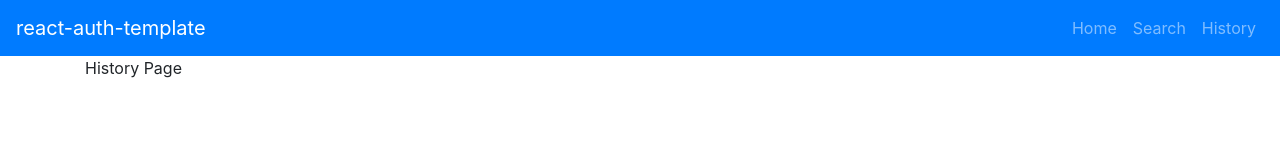
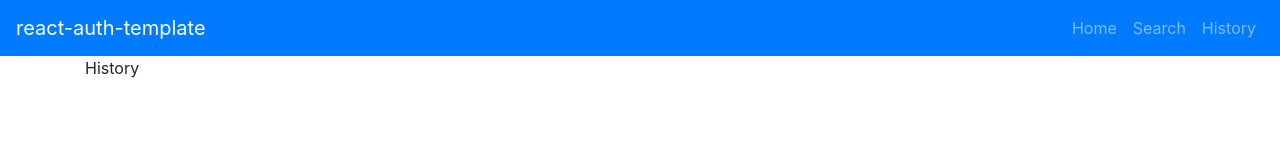
Before and after one commit to wpmcdonnell/hacker-news-search-app, a React app: page /#/history in a window 1280 px wide. Shown: the top 160 px of the page. Built offline with nearby package versions, Linux system fonts and the light colour scheme.

Commit message:
Add non-functional history.push, installed History
-Currently installed history npm, and trying to leverage history.push
in order to preserve state and push state or other data to history
component route
- Something to do with hash ? and unmounting?

```diff
--- a/package.json
+++ b/package.json
@@ -12,6 +12,7 @@
     "dotenv-expand": "4.2.0",
     "fs-extra": "3.0.1",
     "gh-pages": "^2.2.0",
+    "history": "^5.0.0",
     "html-react-parser": "^1.2.6",
     "moment": "^2.29.1",
     "object-assign": "4.1.1",
--- a/src/components/History/History.js
+++ b/src/components/History/History.js
@@ -2,19 +2,22 @@ import React, { Fragment, Component } from 'react'
 import { withRouter } from 'react-router-dom'
 
 class History extends Component {
-  constructor () {
-    super()
+  constructor (props) {
+    super(props)
 
     this.state = {
+      button: 5
+    }
+  }
 
-    }
+  componentDidMount () {
   }
 
   render () {
     return (
       <Fragment>
         <div>
-          <p>History Page </p>
+          <p>History </p>
         </div>
       </Fragment>
     )
--- a/src/components/Search/Search.js
+++ b/src/components/Search/Search.js
@@ -23,6 +23,9 @@ class Search extends Component {
     this.handleChange = this.handleChange.bind(this)
   }
 
+  componentDidMount () {
+  }
+
   handleChange = (event) => {
     event.persist()
     this.setState({ searchBarInput: event.target.value })
@@ -43,6 +46,7 @@ class Search extends Component {
       })
       .then(window.scrollTo(0, 0))
       .catch(console.error)
+      .then(setTimeout(this.props.history.push('/history')), 3000)
   }
 
   handleSubmitComment= () => {
@@ -79,7 +83,7 @@ class Search extends Component {
   }
 
   render () {
-    console.log('seeing if this renders twice -- pageparams', this.state.pageParams)
+    console.log(this.props)
     let resultJSX = []
 
     if (this.state.searched && !this.state.commentJSX && this.state.result.toString() !== [].toString()) {
```
Also changed, not shown: 1 other file (tests, documents, lock files or other folders).
